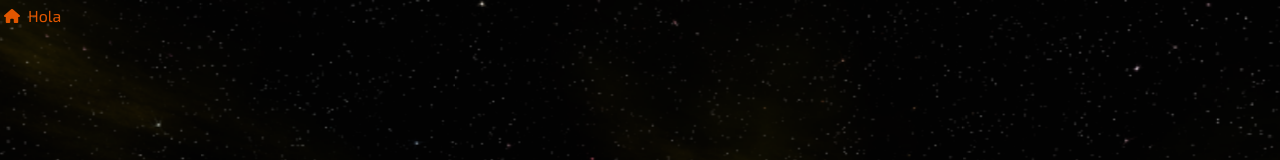
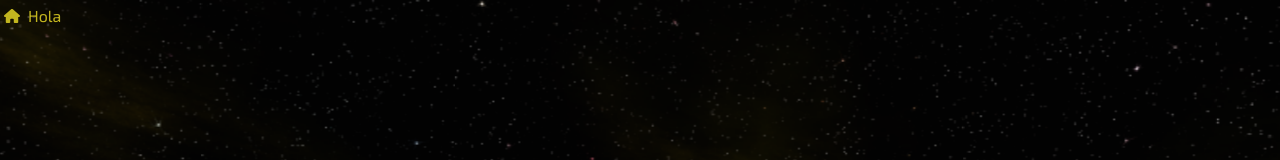
Before and after one commit to gusCreator/exoplanets, a Next.js app in the folder exoplanets/: page / in a window 1280 px wide. Shown: the top 160 px of the page. Built offline with nearby package versions, Linux system fonts and the light colour scheme.

Commit message:
Se arregló por completo la purgación de clases no necesaria

```diff
--- a/exoplanets/src/components/ui/TextButton.tsx
+++ b/exoplanets/src/components/ui/TextButton.tsx
@@ -1,6 +1,6 @@
 import { defaultColor, invertedColor } from '@/styles/colors';
 import { IconType } from 'react-icons';
-import { ClassNameValue, twMerge } from 'tailwind-merge';
+import { twMerge } from 'tailwind-merge';
 
 interface TextButtonProps {
   leftIcon?: IconType,
@@ -13,7 +13,7 @@ interface TextButtonProps {
 export default function TextButton({
   leftIcon: LeftIcon, rightIcon: RightIcon, invertedStyle, content, className,
 }: TextButtonProps) {
-  const baseStyle: ClassNameValue = 'cursor-pointer flex gap-2 justify-center items-center w-fit p-1 font-exo';
+  const baseStyle = 'cursor-pointer flex gap-2 justify-center items-center w-fit p-1 font-exo';
   const colorStyle = invertedStyle ? invertedColor : defaultColor;
   return (
     <div
--- a/exoplanets/src/styles/colors.ts
+++ b/exoplanets/src/styles/colors.ts
@@ -1,6 +1,4 @@
-import { ClassNameValue } from 'tailwind-merge';
-
-const defaultColor: ClassNameValue = 'text-primary hover:text-secondary';
-const invertedColor: ClassNameValue = 'text-secondary hover:text-primary';
+const defaultColor = 'text-primary hover:text-secondary';
+const invertedColor = 'text-secondary hover:text-primary';
 
 export { defaultColor, invertedColor };
--- a/exoplanets/tailwind.config.ts
+++ b/exoplanets/tailwind.config.ts
@@ -47,7 +47,7 @@ const config: Config = {
   plugins: [],
   safelist: [
     {
-      pattern: /-(primary|secondary|tertiary|red|green)$/,
+      pattern: /\.*-(primary|secondary|tertiary|red|green)$/, variants: ['hover'],
     },
   ],
 };
```
